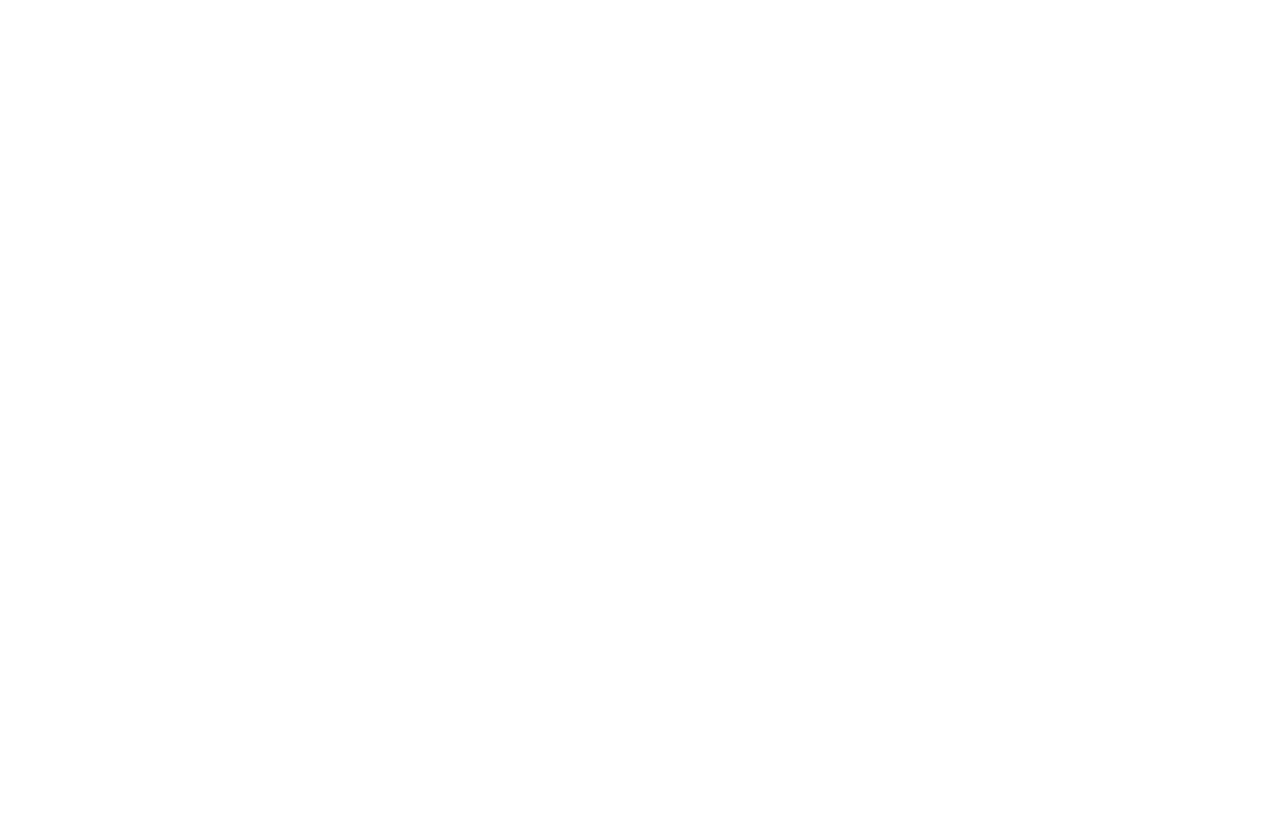
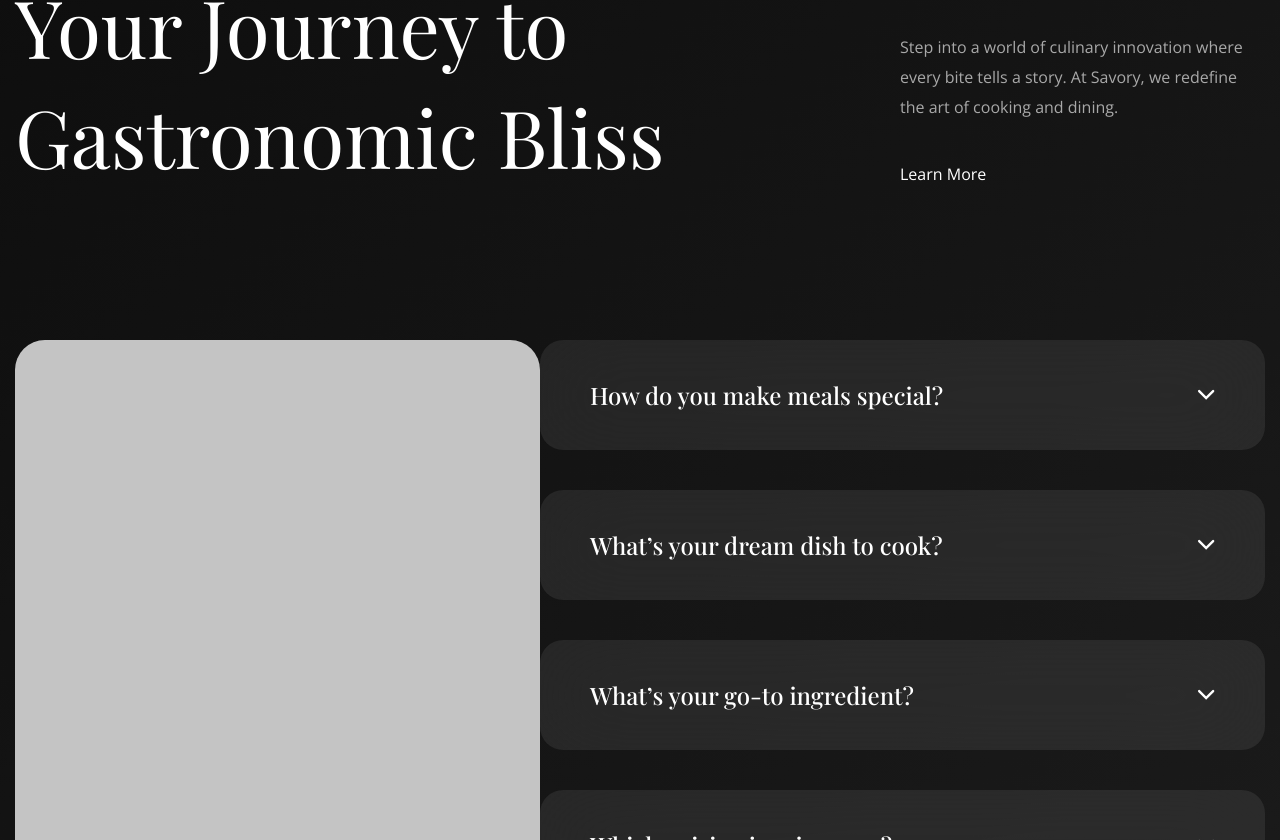
Before and after one commit to KREZOO/Savory, a React (Vite) app: page / in a window 1280 px wide. Shown: the part 2520-3360 px from the top of the page. Before the commit the page ends 2406 px from the top, so only its background shows below. Built offline with nearby package versions, Linux system fonts and the light colour scheme; a web font is replaced by a local one.

Commit message:
Created section FoodDiscovery

```diff
--- a/package.json
+++ b/package.json
@@ -11,6 +11,7 @@
   },
   "dependencies": {
     "classnames": "^2.5.1",
+    "framer-motion": "^12.18.1",
     "react": "^19.1.0",
     "react-dom": "^19.1.0"
   },
--- a/src/App.jsx
+++ b/src/App.jsx
@@ -1,6 +1,7 @@
 import Header from './components/header/Header.jsx';
 import FeaturedDishes from './components/featuredDishes/featuredDishes.jsx';
 import FoodExp from './components/foodExp/FoodExp.jsx';
+import FoodDiscovery from './components/foodDiscovery/FoodDiscovery.jsx';
 
 import './assets/styles/global.scss';
 
@@ -10,6 +11,7 @@
       <Header></Header>
       <FeaturedDishes></FeaturedDishes>
       <FoodExp></FoodExp>
+      <FoodDiscovery></FoodDiscovery>
     </main>
   );
 }
--- /dev/null
+++ b/src/components/accordionItem/AccordionItem.jsx
@@ -0,0 +1,40 @@
+import { useState } from 'react';
+import { motion, AnimatePresence } from 'framer-motion';
+import Styles from './Styles.module.scss';
+
+const AccordionItem = ({ question, answer }) => {
+  const [isOpen, setIsOpen] = useState(false);
+
+  return (
+    <div className={`${Styles.accordionItem} ${isOpen ? Styles.open : ''}`}>
+      <button className={Styles.header} onClick={() => setIsOpen(!isOpen)}>
+        <span>{question}</span>
+        <motion.img
+          className={Styles.icon}
+          src='/icons/arrow-down.svg'
+          alt='arrow'
+          animate={{ rotate: isOpen ? 180 : 0 }}
+          transition={{ duration: 0.25 }}
+        />
+      </button>
+
+      <AnimatePresence initial={false}>
+        {isOpen && (
+          <motion.div
+            key='content'
+            className={Styles.content + ' desc'}
+            initial={{ height: 0, opacity: 0 }}
+            animate={{ height: 'auto', opacity: 1 }}
+            exit={{ height: 0, opacity: 0 }}
+            transition={{ duration: 0.2, ease: 'easeInOut' }}
+            style={{ overflow: 'hidden' }}
+          >
+            <p>{answer}</p>
+          </motion.div>
+        )}
+      </AnimatePresence>
+    </div>
+  );
+};
+
+export default AccordionItem;
--- /dev/null
+++ b/src/components/accordionItem/Styles.module.scss
@@ -0,0 +1,40 @@
+@use '../../assets/styles/vars';
+
+.accordionItem {
+  backdrop-filter: blur(2.5rem);
+  background: rgba(255, 255, 255, 0.08);
+  color: vars.$textColor;
+  border-radius: 1.4375rem;
+  padding: 2.5rem 3.125rem;
+  transition: background 0.3s ease;
+  width: 45.3125rem;
+
+  .header {
+    display: flex;
+    justify-content: space-between;
+    align-items: center;
+    width: 100%;
+    font-weight: 500;
+    font-size: 1.5rem;
+    line-height: 125%;
+    font-family: vars.$fontFamilySecond;
+    background: none;
+    border: none;
+    color: inherit;
+    cursor: pointer;
+    padding: 0;
+
+    .icon {
+      width: 1.125rem;
+      height: 1.125rem;
+    }
+  }
+
+  .content {
+    margin-top: 2.5rem;
+  }
+
+  &.open {
+    background: #2a2a2a;
+  }
+}
--- /dev/null
+++ b/src/components/foodDiscovery/FoodDiscovery.jsx
@@ -0,0 +1,53 @@
+import AccordionItem from '../accordionItem/AccordionItem';
+import Styles from './Styles.module.scss';
+
+const FoodDiscovery = () => {
+  const questions = [
+    {
+      question: 'How do you make meals special?',
+      answer:
+        'I use fresh ingredients, bold flavors, and a touch of creativity to elevate every dish.',
+    },
+    {
+      question: 'What’s your dream dish to cook?',
+      answer:
+        'My dream dish to cook is a perfectly tender Beef Wellington. It’s a combination of skill, precision, and elegance.',
+    },
+    {
+      question: 'What’s your go-to ingredient?',
+      answer: 'Garlic — it adds depth and aroma to almost any savory dish.',
+    },
+    {
+      question: 'Which cuisine inspires you?',
+      answer: 'Mediterranean cuisine — fresh, vibrant, and healthy.',
+    },
+  ];
+
+  return (
+    <section className={Styles.foodDiscovery + ' container'}>
+      <header className={Styles.header}>
+        <h2 className='h2'>Your Journey to Gastronomic Bliss</h2>
+        <div className={Styles.desc + ' desc'}>
+          <p>
+            Step into a world of culinary innovation where every bite tells a
+            story. At Savory, we redefine the art of cooking and dining.
+          </p>
+
+          <a href='#'>Learn More</a>
+        </div>
+      </header>
+
+      <main className={Styles.main}>
+        <div className={Styles.illustration}></div>
+
+        <div className={Styles.questions}>
+          {questions.map((item, index) => (
+            <AccordionItem key={index} {...item} />
+          ))}
+        </div>
+      </main>
+    </section>
+  );
+};
+
+export default FoodDiscovery;
--- /dev/null
+++ b/src/components/foodDiscovery/Styles.module.scss
@@ -0,0 +1,44 @@
+@use '../../assets/styles/vars';
+
+.foodDiscovery {
+  display: flex;
+  flex-direction: column;
+  width: 100%;
+  gap: 9.375rem;
+
+  .header {
+    width: 100%;
+    display: flex;
+    justify-content: space-between;
+
+    .desc {
+      display: flex;
+      flex-direction: column;
+      gap: 2.375rem;
+      max-width: 22.8125rem;
+      align-self: end;
+
+      a {
+        color: vars.$textColor;
+      }
+    }
+  }
+
+  .main {
+    display: flex;
+    justify-content: space-between;
+
+    .illustration {
+      border-radius: 1.875rem;
+      width: 42.75rem;
+      height: 44.5rem;
+      background-color: vars.$imgBgColor;
+    }
+
+    .questions {
+      display: flex;
+      flex-direction: column;
+      gap: 2.5rem;
+    }
+  }
+}
--- a/src/components/foodExp/FoodExp.jsx
+++ b/src/components/foodExp/FoodExp.jsx
@@ -1,5 +1,6 @@
 import cn from 'classnames';
 import Styles from './Styles.module.scss';
+import TipsItem from './TipsItem';
 
 const FoodExp = () => {
   return (
@@ -14,21 +15,19 @@
 
       <main className={Styles.main}>
         <div className={Styles.tips}>
-          <div className={Styles.tipsItem}>
-            <span>02</span>
-            <p className='desc'>
-              Create your own recipes by mixing and matching ingredients with
-              real-time suggestions.
-            </p>
-          </div>
+          <TipsItem
+            num='02'
+            desc='Create your own recipes by mixing and matching ingredients with
+              real-time suggestions.'
+            className={Styles.tipsItem}
+          />
 
-          <div className={cn(Styles.tipsItem, Styles.tipsItem2)}>
-            <span>01</span>
-            <p className='desc'>
-              Explore articles on kitchen hacks, food trends, and tips to
-              enhance your cooking.
-            </p>
-          </div>
+          <TipsItem
+            num='01'
+            desc='Explore articles on kitchen hacks, food trends, and tips to
+              enhance your cooking.'
+            className={cn(Styles.tipsItem, Styles.tipsItem2)}
+          />
 
           <div className={Styles.tipsTegs}>
             <span>Food</span>
@@ -36,9 +35,9 @@
             <span>Catering</span>
           </div>
 
-          <div className={Styles.tipsIcon}>
+          <button className={Styles.tipsIcon}>
             <img src='/icons/shopping-bag.svg' alt='shopping-bag' />
-          </div>
+          </button>
         </div>
 
         <div className={Styles.illustration}></div>
--- /dev/null
+++ b/src/components/foodExp/TipsItem.jsx
@@ -0,0 +1,10 @@
+const TipsItem = ({ num, desc, className }) => {
+  return (
+    <div className={className}>
+      <span>{num}</span>
+      <p className='desc'>{desc}</p>
+    </div>
+  );
+};
+
+export default TipsItem;
```
Also changed, not shown: 1 other file (tests, documents, lock files or other folders).
